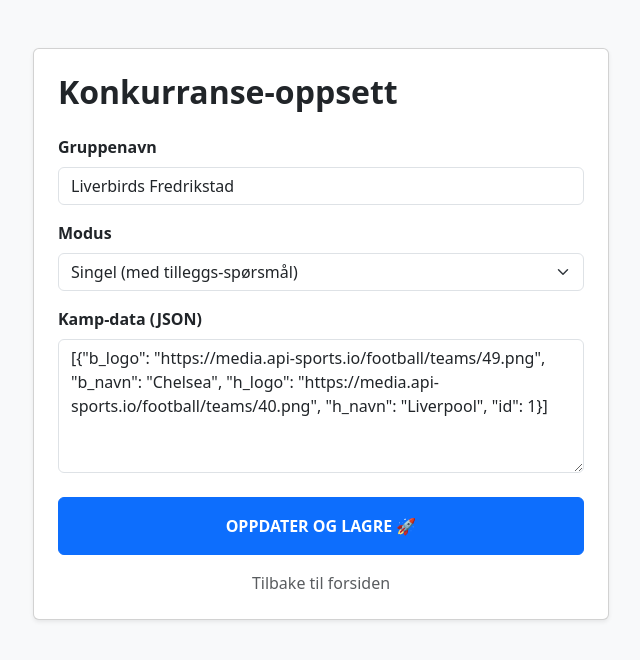
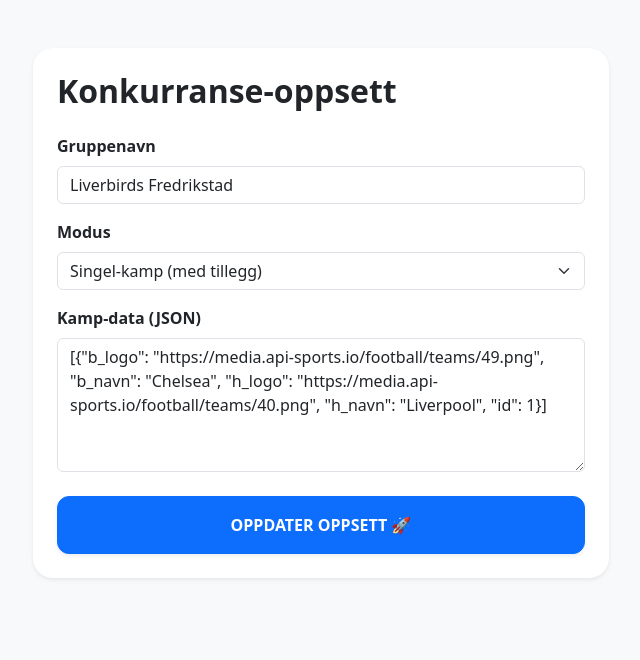
Before and after one commit to claseasybranding-ops/matchday-demo, a Flask app: page /admin_secret_fFK in a window 1280 px wide. Shown: the top 660 px of the page, without its empty margins (319-959 px from the left). Run offline with Flask 3, Linux system fonts and the light colour scheme.

Commit message:
Update admin.html

```diff
--- a/templates/admin.html
+++ b/templates/admin.html
@@ -8,7 +8,7 @@
 </head>
 <body class="bg-light">
     <div class="container py-5" style="max-width: 600px;">
-        <div class="card shadow-sm p-4">
+        <div class="card shadow-sm p-4 border-0" style="border-radius: 20px;">
             <h2 class="fw-bold mb-4">Konkurranse-oppsett</h2>
 
             {% if msg %}<div class="alert alert-success">{{ msg }}</div>{% endif %}
@@ -22,21 +22,18 @@
                 <div class="mb-3">
                     <label class="form-label fw-bold">Modus</label>
                     <select name="modus" class="form-select">
-                        <option value="singel" {% if o.modus == 'singel' %}selected{% endif %}>Singel (med tilleggs-spørsmål)</option>
+                        <option value="singel" {% if o.modus == 'singel' %}selected{% endif %}>Singel-kamp (med tillegg)</option>
                         <option value="multi" {% if o.modus == 'multi' %}selected{% endif %}>Multi-game (Kun resultater)</option>
                     </select>
                 </div>
 
                 <div class="mb-4">
                     <label class="form-label fw-bold">Kamp-data (JSON)</label>
-                    <textarea name="campaign_data" name="kamp_data" class="form-control" rows="5">{{ o.kamper | tojson }}</textarea>
+                    <textarea name="kamp_data" class="form-control" rows="5">{{ o.kamper | tojson }}</textarea>
                 </div>
 
-                <button type="submit" class="btn btn-primary w-100 py-3 fw-bold">OPPDATER OG LAGRE 🚀</button>
+                <button type="submit" class="btn btn-primary w-100 py-3 fw-bold shadow-sm" style="border-radius: 12px;">OPPDATER OPPSETT 🚀</button>
             </form>
-            <div class="mt-3 text-center">
-                <a href="/" class="text-decoration-none text-muted">Tilbake til forsiden</a>
-            </div>
         </div>
     </div>
 </body>
```
